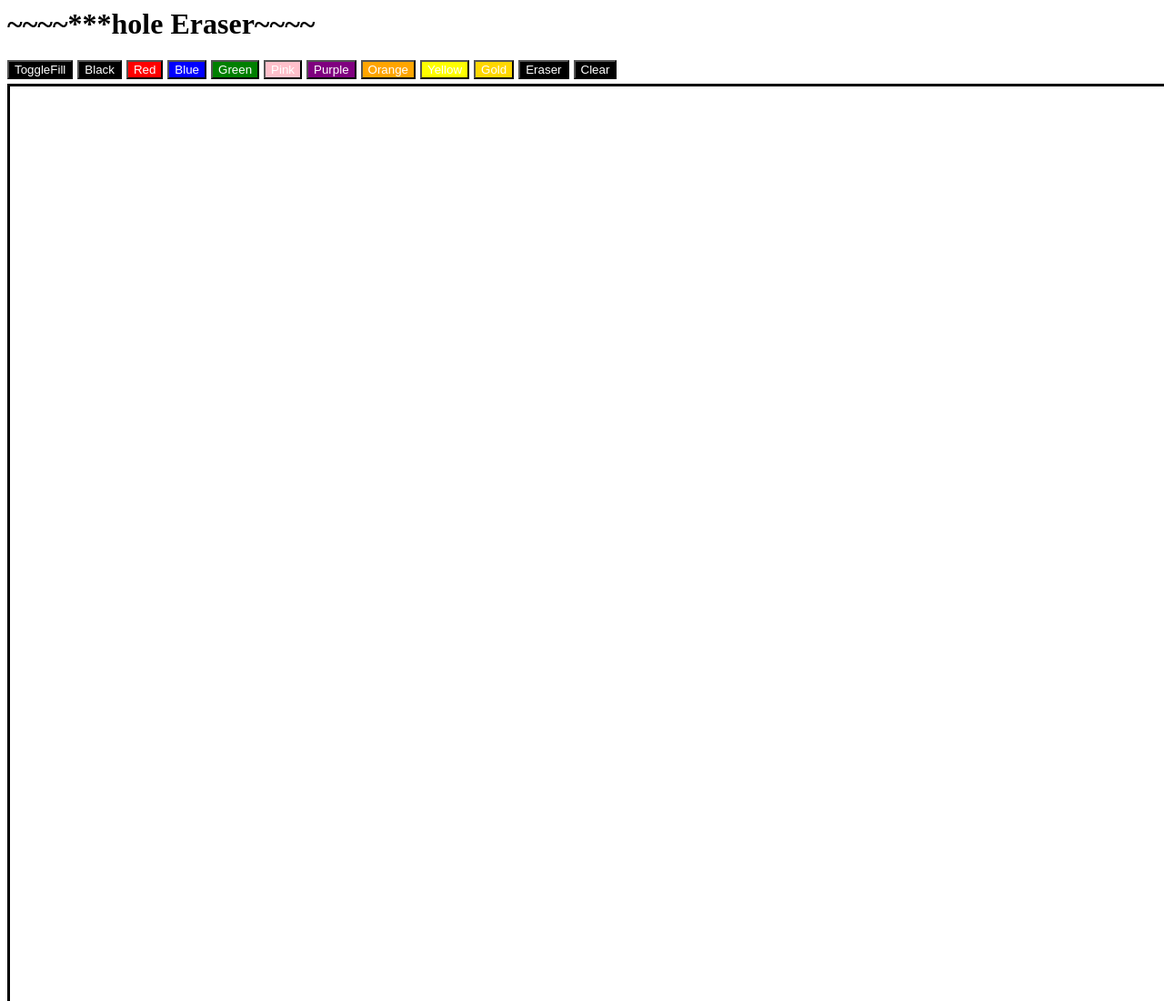
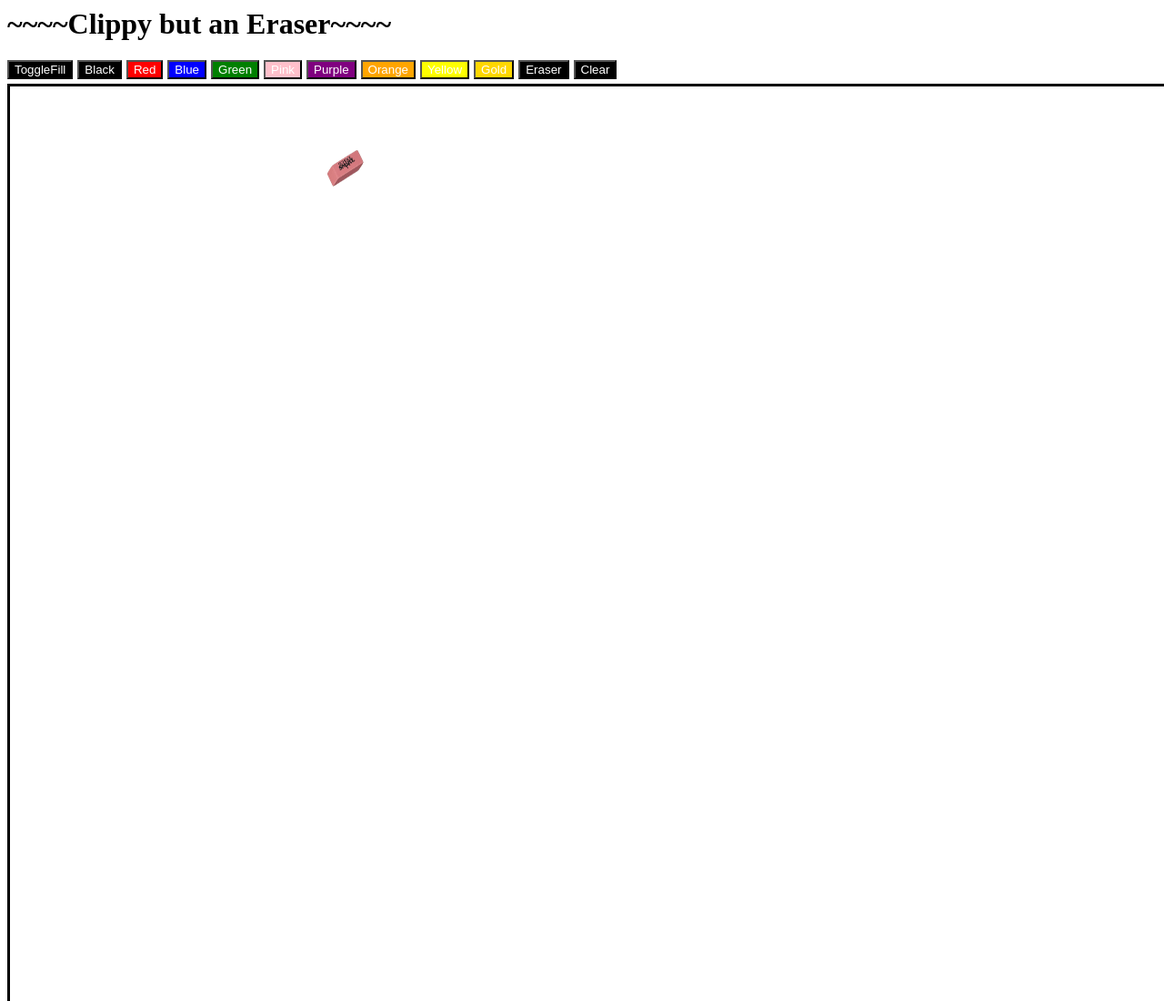
Before and after one commit to WillSkaaland/-hole-Eraser, a website built with Vite: page index.html in a window 1280 px wide. Shown: the top 1100 px of the page at 91% size. Built offline with nearby package versions, Linux system fonts and the light colour scheme.

Commit message:
made it into an actual game lmao madzi

```diff
--- a/app/app.ts
+++ b/app/app.ts
@@ -4,3 +4,4 @@ import './drawingtool.ts'
 import './colors.ts'
 import './clearnerase.ts'
 import './buttons.ts'
+import './eraser';
--- a/app/drawingtool.ts
+++ b/app/drawingtool.ts
@@ -1,4 +1,5 @@
 import { ctx, canvas } from "./canvas"
+export let mouse = { x:0,y:0 }
 
 canvas.addEventListener("mousedown", function(event) {
   ctx.beginPath();
@@ -7,6 +8,8 @@ canvas.addEventListener("mousedown", function(event) {
 
 canvas.addEventListener("mousemove", function(event) {
   if (event.buttons === 1) {
+    mouse.x = event.offsetX
+    mouse.y = event.offsetY
     ctx.lineTo(event.offsetX, event.offsetY);
     ctx.stroke();
   }
--- /dev/null
+++ b/app/eraser.ts
@@ -0,0 +1,52 @@
+import { mouse } from './drawingtool'
+import { EraserImage } from './image' ;
+import {ctx} from './canvas';
+
+
+export let eraser = {
+  x: 250,
+  y: 0,
+}
+
+function animate () {
+ ctx.clearRect(eraser.x,eraser.y,40,40)
+ let d = Math.sqrt(
+   Math.pow((eraser.x - mouse.x),2) +
+   Math.pow((eraser.y - mouse.y),2)
+ )
+  let xcomponent = (mouse.x-eraser.x)/d
+  let ycomponent = (mouse.y-eraser.y)/d
+  eraser.x+= 5 * xcomponent
+  eraser.y+= 5 * ycomponent
+  /*let slope = (mouse.y-eraser.y)/(mouse.x-eraser.x)
+  debugger;
+  if (mouse.x>eraser.x) {
+     eraser.x += 1;
+    eraser.y+=slope
+  }  else{
+    eraser.x-=1;
+    eraser.y-=slope
+  }*/
+  ctx.drawImage(
+    EraserImage,eraser.x,eraser.y,
+    40,40
+  )
+
+  setTimeout(animate, 200)
+}
+
+animate()
+let lastpos = {
+  x:0,
+  y:0,
+};
+function cheapbastardmove () {
+  if (mouse.x==lastpos.x && mouse.y==lastpos.y) {
+    mouse.x=Math.random()*1500;
+    mouse.y=Math.random()*1500;
+  }
+  lastpos.x=mouse.x
+  lastpos.y=mouse.y
+  setTimeout(cheapbastardmove, 7000)
+}
+cheapbastardmove()
--- /dev/null
+++ b/app/image.ts
@@ -0,0 +1,9 @@
+let assetDiv : HTMLDivElement = document.querySelector('#assets');
+
+assetDiv.style.display = 'none';
+
+import EraserUrl from './assets/eraser.jpg'
+
+export let EraserImage = document.createElement('img');
+EraserImage.src = EraserUrl;
+assetDiv.appendChild(EraserImage);
--- a/index.html
+++ b/index.html
@@ -1,15 +1,16 @@
-<h1>~~~~***hole Eraser~~~~</h1>
+<h1>~~~~Clippy but an Eraser~~~~</h1>
 
 <!DOCTYPE html>
 <html lang="en">
   <head>
     <meta charset="UTF-8" />
     <meta name="viewport" content="width=device-width, initial-scale=1.0" />
-    <title>Vite App</title>
+    <title>Clippy but an Eraser</title>
   </head>
   <body>
     <div id="controls"></div>
     <div id="app"></div>
+    <div id='assets'></div>
     <script type="module" src="/main.js"></script>
   </body>
 </html>
```
Also changed, not shown: app/assets/eraser.jpg (added).
